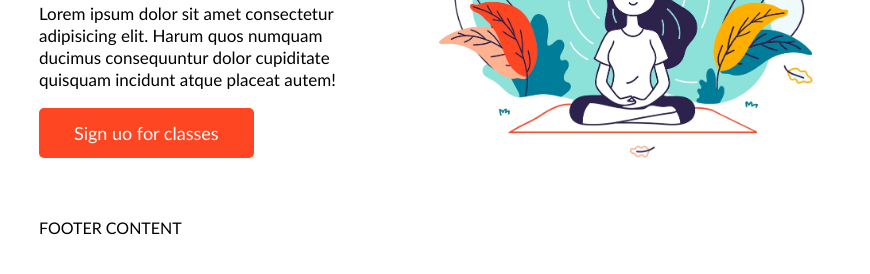
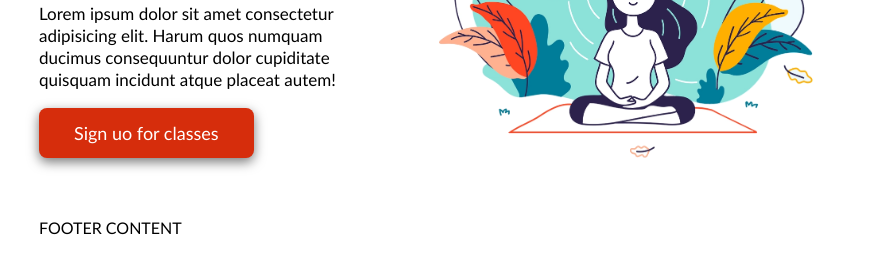
Before and after one commit to tombalv/Yoga, a website: page index.html in a window 1280 px wide. In both pictures the pointer is over the link "Sign uo for classes". Shown: the part 292-566 px from the top of the page, without its empty margins (201-1071 px from the left). Drawn offline with Linux system fonts and the light colour scheme.

Commit message:
btn hover

```diff
--- a/css/main.css
+++ b/css/main.css
@@ -64,6 +64,13 @@ body {
     line-height: 20px;
     text-decoration: none;
     border-radius: 5px;
+    box-shadow: 0px 2px 10px 0px #0002;
+  }
+  .btn:hover {
+    background-color: #d62d0c;
+    border-radius: 8px;
+    cursor: crosshair;
+    box-shadow: 0px 4px 12px 0px #0008;
   }
   .right-column {
     width: 50%;
```
